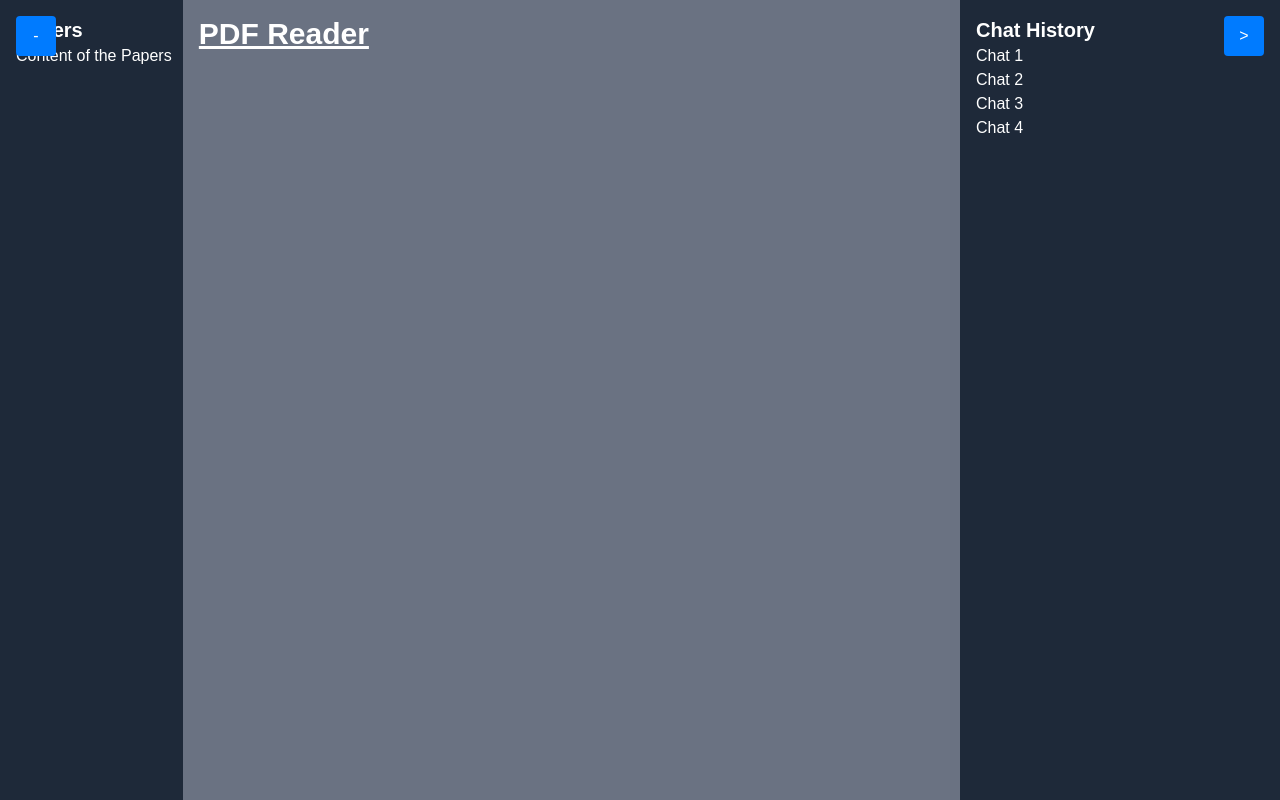
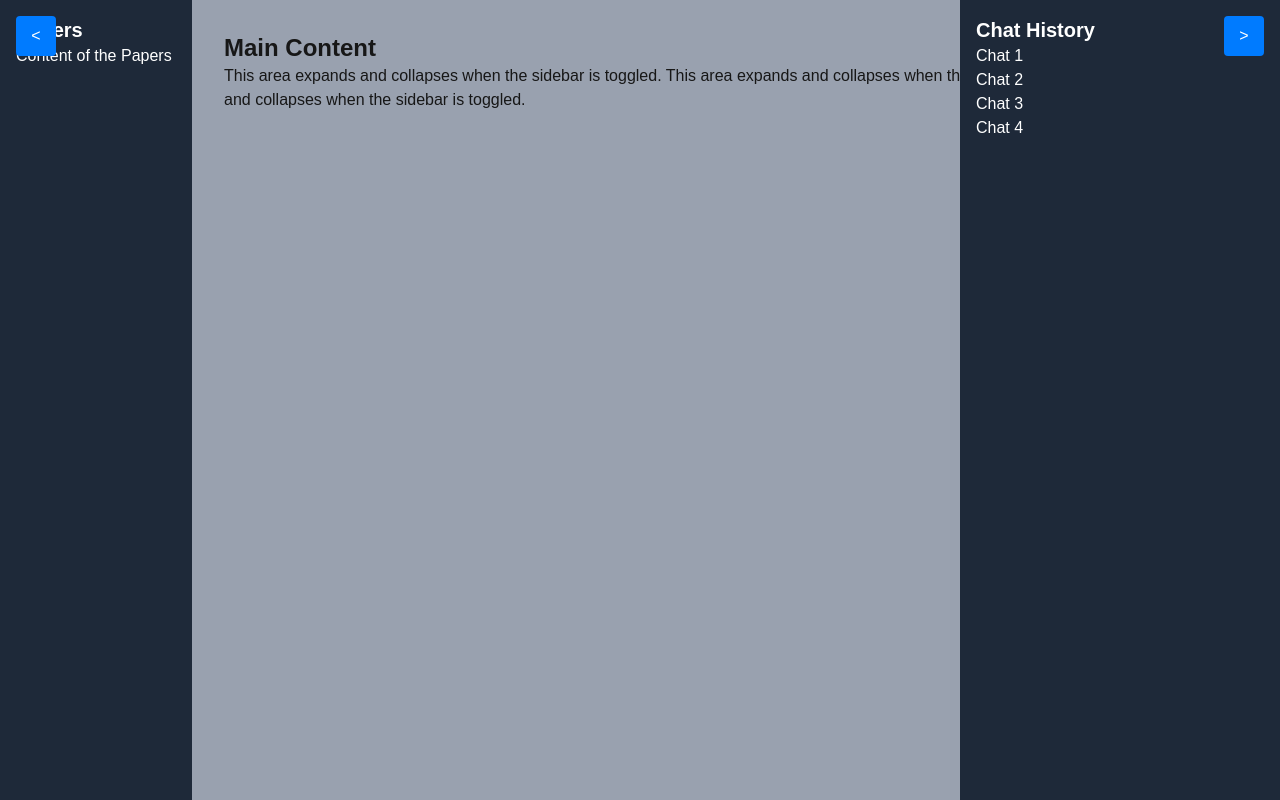
Before and after one commit to sprwoo/prereqsearch, a Next.js app in the folder frontend/: page / in a window 1280 px wide. Built offline with nearby package versions, Linux system fonts and the light colour scheme.

Commit message:
Papersbar
added collapsibility on the left bar, with the main screen scaling
accordingly

```diff
--- a/frontend/src/app/page.tsx
+++ b/frontend/src/app/page.tsx
@@ -7,14 +7,16 @@ import { useState } from "react";
 
 export default function Page() {
     const [isPapersVisible, setIsPapersVisible] = useState(true);
+    const [papersBarWidth, setPapersBarWidth] = useState("w-[15vw]");
+
     const [isChatVisible, setIsChatVisible] = useState(true);
 
     return (
-        <div className="flex h-screen">
-            <PapersBar isPapersVisible={isPapersVisible} setIsPapersVisible={setIsPapersVisible}/>
+        <div className="flex-row h-screen">
+            <PapersBar papersBarWidth={papersBarWidth} setPapersBarWidth={setPapersBarWidth}/>
 
-            <div className="flex-1 bg-gray-500 text-white p-4">
-                <PDFReader />
+            <div className="flex-1">
+                <PDFReader papersBarWidth={papersBarWidth} isChatVisible={isChatVisible} />
             </div>
 
             <ChatBar isChatVisible={isChatVisible} setIsChatVisible={setIsChatVisible} />
--- a/frontend/src/components/chatbar.tsx
+++ b/frontend/src/components/chatbar.tsx
@@ -7,11 +7,10 @@ interface ChatBarProps {
 
 export default function ChatBar({ isChatVisible, setIsChatVisible }: ChatBarProps) {
   return (
-    <div>
+    <div className="flex-col">
       {/* Sidebar on the Right */}
       <div
-        className={`h-full bg-gray-800 text-white transition-all duration-300 ease-in-out overflow-hidden flex-col fixed top-0 right-0 ${
-          isChatVisible ? "w-1/4" : "w-0" // Change width when collapsed
+        className={`h-full bg-gray-800 text-white transition-all duration-300 ease-in-out overflow-hidden fixed top-0 right-0 ${isChatVisible ? "w-1/4" : "w-0" // Change width when collapsed
           }`}
       >
         {/* ChatBar Content */}
--- a/frontend/src/components/papersbar.tsx
+++ b/frontend/src/components/papersbar.tsx
@@ -1,24 +1,29 @@
 "use client";
 
 interface PapersBarProps{
-    isPapersVisible: boolean;
-    setIsPapersVisible: (visible: boolean) => void;
+    papersBarWidth: string;
+    setPapersBarWidth: (visible: string) => void;
 }
 
-export default function PapersBar( {isPapersVisible, setIsPapersVisible}: PapersBarProps) {
+export default function PapersBar( {papersBarWidth, setPapersBarWidth} : PapersBarProps) {
     return (
-        <div className={`h-full bg-gray-800 text-white transition-all duration-300 ease-in-out overflow-hidden ${isPapersVisible ? "w-1/7" : "w-0"}`}>
-            <div className={`p-4 truncate`}>
+        <div>
+            <div className={`h-full bg-gray-800 text-white transition-all duration-300 ease-in-out overflow-hidden fixed top-0 left-0 ${papersBarWidth}`}>
+                <div className="p-4 truncate">
                     <h1 className="text-xl font-bold">Papers</h1>
                     <p>Content of the Papers</p>
                 </div>
 
+            </div>
+
+            <div>
                 <button
-                onClick={() => setIsPapersVisible(!isPapersVisible)}
+                    onClick={() => setPapersBarWidth(papersBarWidth == "w-[15vw]" ? "w-0" : "w-[15vw]")}
                     className="absolute top-4 left-4 bg-blue-500 text-white w-10 h-10 flex items-center justify-center rounded-full"
                 >
-                {isPapersVisible ? "-" : "+"}
+                    {papersBarWidth == "w-0" ? ">" : "<"}
                 </button>
+            </div>
         </div>
     );
 }
--- a/frontend/src/components/pdfreader.tsx
+++ b/frontend/src/components/pdfreader.tsx
@@ -1,5 +1,19 @@
-export default function PDFReader () {
+interface PDFReaderProps {
+    papersBarWidth: string;
+    isChatVisible: boolean;
+}
+
+export default function PDFReader({ papersBarWidth, isChatVisible }: PDFReaderProps) {
+    const marginLeft = papersBarWidth === "w-[15vw]" ? "ml-[15vw]" : "ml-0";
+
     return (
-        <h1 className="text-3xl font-bold underline break-words">PDF Reader</h1>
-    )
+        <div
+            className={`${marginLeft} h-screen bg-gray-400 transition-all duration-300`}
+        >
+            <div className="p-8">
+                <h1 className="text-2xl font-bold">Main Content</h1>
+                <p>This area expands and collapses when the sidebar is toggled. This area expands and collapses when the sidebar is toggled. This area expands and collapses when the sidebar is toggled. </p>
+            </div>
+        </div>
+    );
 }
```
Lines whose indentation alone changed are shown as unchanged.
